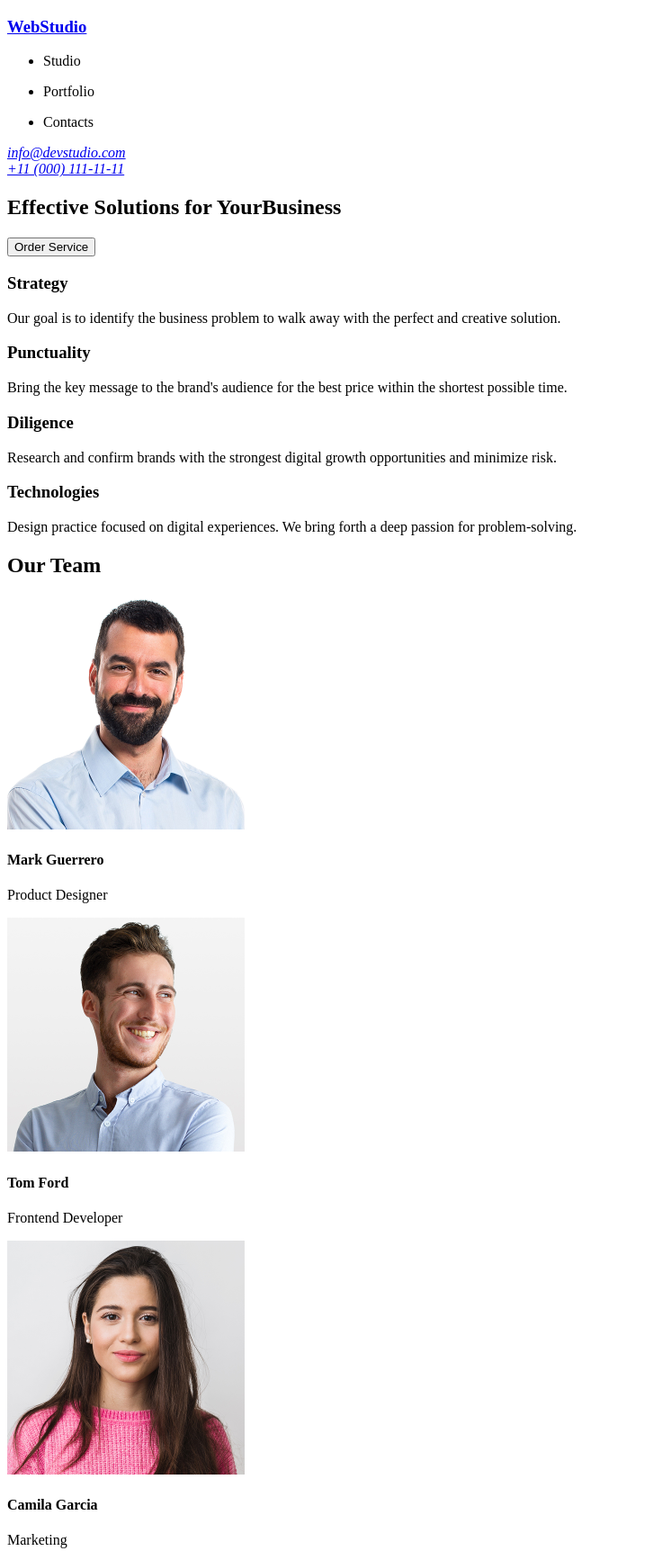
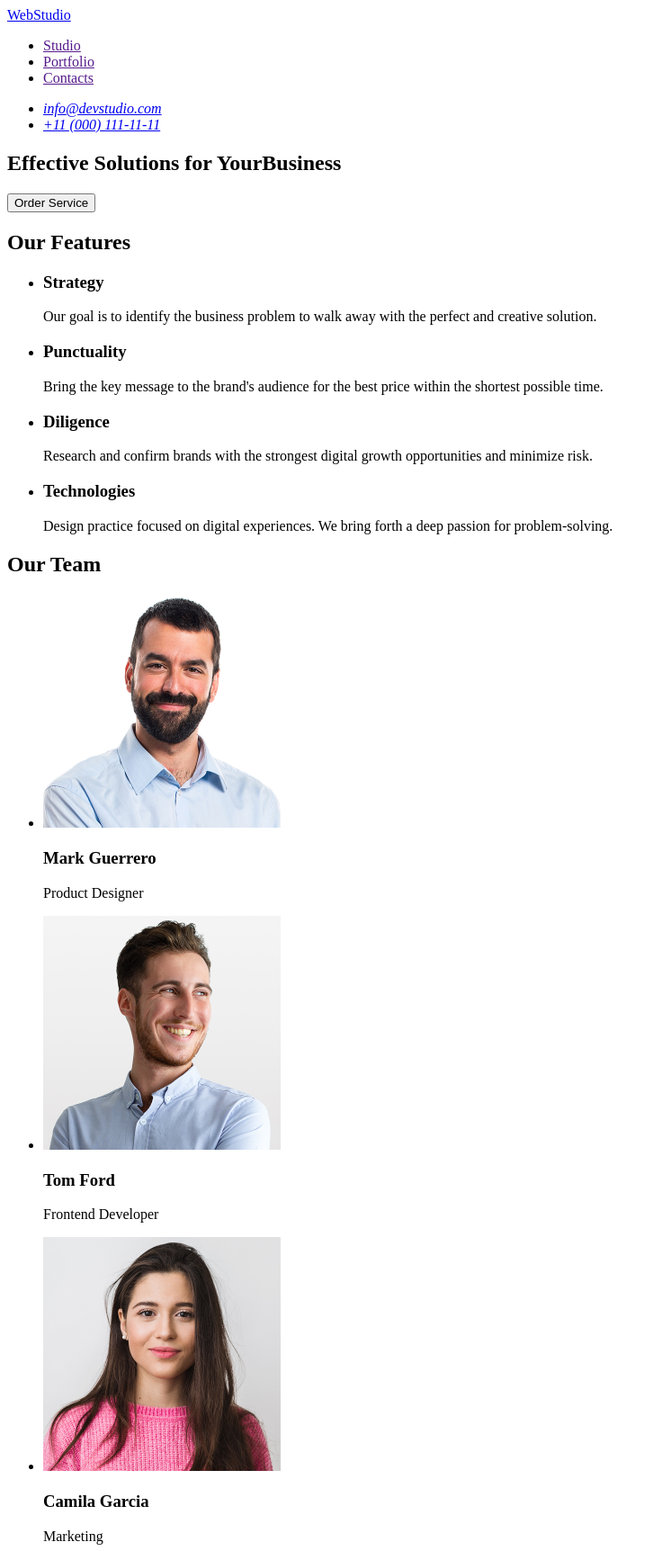
Before and after one commit to Ivan-pes/goit-markup-hw-01, a plain HTML site: page index.html in a window 1280 px wide. Shown: the top 1724 px of the page at 90% size, without its empty margins (0-736 px from the left). Drawn offline with Linux system fonts and the light colour scheme.

Commit message:
edits added

```diff
--- a/index.html
+++ b/index.html
@@ -9,83 +9,99 @@
 
 <body>
     <header>
-        <section>
-            <h3>
-                <a href="https://goit.global/ua/" target="_blank">WebStudio
+            <nav>
+             <a href="./indexhtml">WebStudio
                 </a>
-            </h3>
-            <nav>
                 <ul>
                     <li>
-                        <p>Studio</p>
+                        <a href="">Studio</a>
                     </li>
                     <li>
-                        <p>Portfolio</p>
+                        <a href="">Portfolio</a>
                     </li>
                     <li>
-                        <p>Contacts</p>
+                        <a href="">Contacts</a>
                     </li>
                 </ul>
             </nav>
             <address>
+                <ul>
+                <li>
                 <a href="mailto:info@devstudio.com">info@devstudio.com
-                </a> <br>
+                </a>
+                </li>
+                <li>
                 <a href="tel:+110001111111">+11 (000) 111-11-11
                 </a>
+                </li>
+               </ul>
             </address>
-        </section>
-        <section>
+        </header>
+
+        <main>
+            <section>
             <h1>Effective Solutions
                 for YourBusiness
             </h1>
             <button type="button">Order Service
             </button>
-        </section>
-    </header>
-    <main>
+            </section>
+
         <section>
-            <h3>Strategy</h3>
+            <h2 class="visually-hidden">Our Features</h2>
+            <ul>
+             <li>
+                <h3>Strategy</h3>
             <p>Our goal is to identify the business
                 problem to walk away with the perfect and creative solution.
             </p>
+           </li>
+           <li>
             <h3>Punctuality</h3>
             <p>Bring the key message to the brand's audience for the best price within the shortest possible time.
             </p>
+           </li>
+              <li>
             <h3>Diligence</h3>
             <p>Research and confirm brands with the strongest digital growth opportunities and minimize risk.
             </p>
+              </li>
+              <li>
             <h3>Technologies</h3>
             <p>Design practice focused on digital experiences. We bring forth a deep passion for problem-solving.
             </p>
+             </li>
+            </ul>
         </section>
         <section>
-            <h2>Our Team
-            </h2>
-            <img src="images/img-3.jpg" alt="Team" width="264" height="260" />
-            <h4>Mark Guerrero</h4>
+            <h2>Our Team</h2>
+            <ul>
+            <li>
+            <img src="images/img-3.jpg" alt="Mark Guerrero" width="264"/>
+            <h3>Mark Guerrero</h3>
             <p>Product Designer</p>
-
-            <img src="images/img-2.jpg" alt="Team" width="264" height="260" />
-            <h4>Tom Ford</h4>
+            </li>
+            <li>
+            <img src="images/img-2.jpg" alt="Tom Ford" width="264"/>
+            <h3>Tom Ford</h3>
             <p>Frontend Developer</p>
-
-            <img src="images/img-1.jpg" alt="Team" width="264" height="260" />
-            <h4>Camila Garcia</h4>
+            </li>
+            <li>
+            <img src="images/img-1.jpg" alt="Camila Garcia" width="264"/>
+            <h3>Camila Garcia</h3>
             <p>Marketing</p>
-
-            <img src="images/img.jpg" alt="Team" width="264" height="260" />
-            <h4>Daniel Wilson</h4>
+            </li>
+            <li>
+            <img src="images/img.jpg" alt="Daniel Wilson" width="264"/>
+            <h3>Daniel Wilson</h3>
             <p>UI Designer</p>
+            </li>
+           </ul>
         </section>
     </main>
     <footer>
-        <section>
-            <h3>
-                <a href="https://goit.global/ua/" target="_blank">WebStudio
-                </a>
-            </h3>
+                <a href="./index.html">WebStudio</a>
             <p>Increase the flow of customers and sales for your business with digital marketing & growth solutions.</p>
-        </section>
     </footer>
 </body>
 
```
